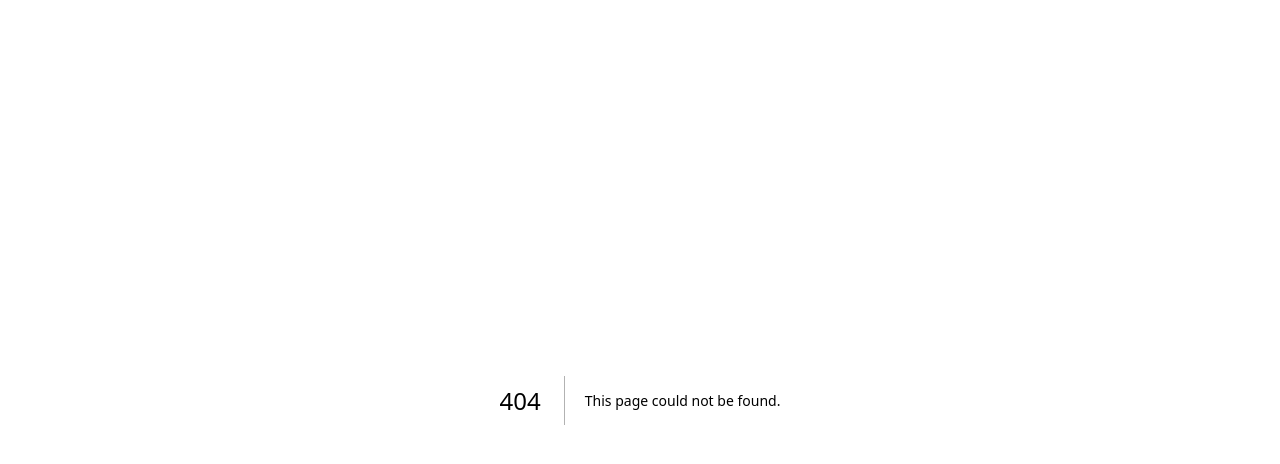
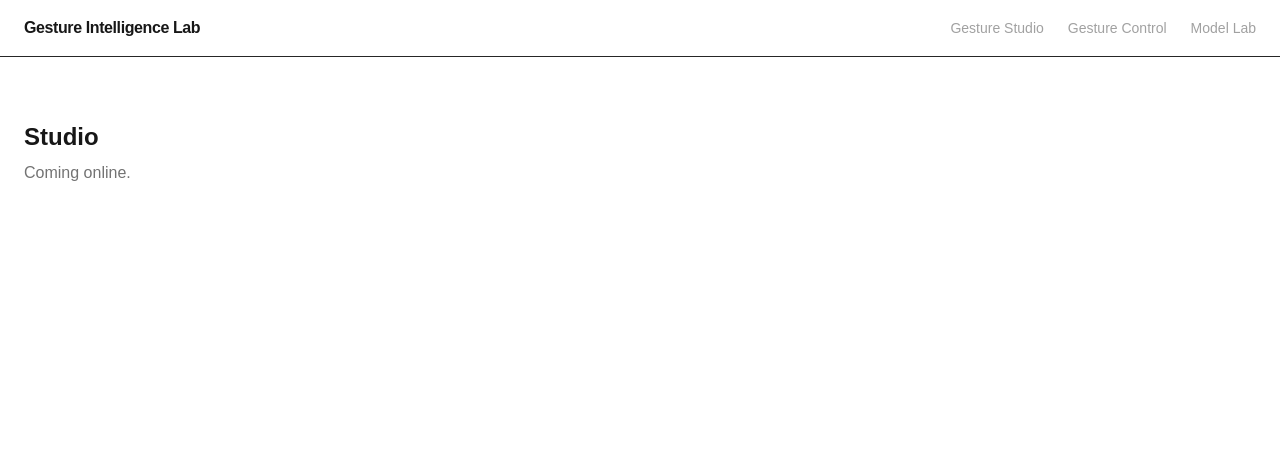
Before and after one commit to arsalan807567/gesture-intelligence-lab, a Next.js app in the folder frontend/: page /studio in a window 1280 px wide. Before the commit this address had no page. Shown: the top 464 px of the page. Built offline with nearby package versions, Linux system fonts and the light colour scheme.

Commit message:
feat: add base layout, nav, and route stubs for studio/control/lab

```diff
--- /dev/null
+++ b/frontend/app/control/page.tsx
@@ -0,0 +1,8 @@
+export default function ControlPage() {
+  return (
+    <div className="px-6 py-16">
+      <h1 className="text-2xl font-semibold capitalize">control</h1>
+      <p className="text-neutral-500 mt-2">Coming online.</p>
+    </div>
+  );
+}
--- /dev/null
+++ b/frontend/app/lab/page.tsx
@@ -0,0 +1,8 @@
+export default function LabPage() {
+  return (
+    <div className="px-6 py-16">
+      <h1 className="text-2xl font-semibold capitalize">lab</h1>
+      <p className="text-neutral-500 mt-2">Coming online.</p>
+    </div>
+  );
+}
--- a/frontend/app/layout.tsx
+++ b/frontend/app/layout.tsx
@@ -1,29 +1,37 @@
 import type { Metadata } from "next";
-import { Geist, Geist_Mono } from "next/font/google";
 import "./globals.css";
 
-const geistSans = Geist({
-  variable: "--font-geist-sans",
-  subsets: ["latin"],
-});
-
-const geistMono = Geist_Mono({
-  variable: "--font-geist-mono",
-  subsets: ["latin"],
-});
-
 export const metadata: Metadata = {
-  title: "Create Next App",
-  description: "Generated by create next app",
+  title: "Gesture Intelligence Lab",
+  description: "Real-time computer vision and custom ML gesture recognition",
 };
 
-export default function RootLayout({ children }: LayoutProps<"/">) {
+export default function RootLayout({
+  children,
+}: {
+  children: React.ReactNode;
+}) {
   return (
-    <html
-      lang="en"
-      className={`${geistSans.variable} ${geistMono.variable} h-full antialiased`}
-    >
-      <body className="min-h-full flex flex-col">{children}</body>
+    <html lang="en">
+      <body className="bg-neutral-950 text-neutral-100 antialiased">
+        <nav className="border-b border-neutral-800 px-6 py-4 flex items-center justify-between">
+          <span className="font-semibold tracking-tight">
+            Gesture Intelligence Lab
+          </span>
+          <div className="flex gap-6 text-sm text-neutral-400">
+            <a href="/studio" className="hover:text-neutral-100 transition">
+              Gesture Studio
+            </a>
+            <a href="/control" className="hover:text-neutral-100 transition">
+              Gesture Control
+            </a>
+            <a href="/lab" className="hover:text-neutral-100 transition">
+              Model Lab
+            </a>
+          </div>
+        </nav>
+        <main>{children}</main>
+      </body>
     </html>
   );
 }
--- a/frontend/app/page.tsx
+++ b/frontend/app/page.tsx
@@ -1,69 +1,13 @@
-import Image from "next/image";
-
 export default function Home() {
   return (
-    <div className="flex flex-col flex-1 items-center justify-center bg-zinc-50 font-sans dark:bg-black">
-      <main className="flex flex-1 w-full max-w-3xl flex-col items-center justify-between py-32 px-16 bg-white dark:bg-black sm:items-start">
-        <Image
-          className="dark:invert h-5 w-[100px]"
-          src="/next.svg"
-          alt="Next.js logo"
-          width={100}
-          height={20}
-          priority
-        />
-        <div className="flex flex-col items-center gap-6 text-center sm:items-start sm:text-left">
-          <h1 className="max-w-xs text-3xl font-semibold leading-10 tracking-tight text-black dark:text-zinc-50">
-            To get started, edit the{" "}
-            <code className="rounded bg-black/[.06] px-1.5 py-0.5 font-mono text-[0.9em] dark:bg-white/[.08]">
-              page.tsx
-            </code>{" "}
-            file.
-          </h1>
-          <p className="max-w-md text-lg leading-8 text-zinc-600 dark:text-zinc-400">
-            Looking for a starting point or more instructions? Head over to{" "}
-            <a
-              href="https://vercel.com/templates?framework=next.js&utm_source=create-next-app&utm_medium=appdir-template-tw&utm_campaign=create-next-app"
-              className="font-medium text-zinc-950 dark:text-zinc-50"
-            >
-              Templates
-            </a>{" "}
-            or the{" "}
-            <a
-              href="https://nextjs.org/learn?utm_source=create-next-app&utm_medium=appdir-template-tw&utm_campaign=create-next-app"
-              className="font-medium text-zinc-950 dark:text-zinc-50"
-            >
-              Learning
-            </a>{" "}
-            center.
-          </p>
-        </div>
-        <div className="flex flex-col gap-4 text-base font-medium sm:flex-row">
-          <a
-            className="flex h-12 w-full items-center justify-center gap-2 rounded-full bg-foreground px-5 text-background transition-colors hover:bg-[#383838] dark:hover:bg-[#ccc] md:w-[158px]"
-            href="https://vercel.com/new?utm_source=create-next-app&utm_medium=appdir-template-tw&utm_campaign=create-next-app"
-            target="_blank"
-            rel="noopener noreferrer"
-          >
-            <Image
-              className="dark:invert h-[14px] w-4"
-              src="/vercel.svg"
-              alt="Vercel logomark"
-              width={16}
-              height={14}
-            />
-            Deploy Now
-          </a>
-          <a
-            className="flex h-12 w-full items-center justify-center rounded-full border border-solid border-black/[.08] px-5 transition-colors hover:border-transparent hover:bg-black/[.04] dark:border-white/[.145] dark:hover:bg-[#1a1a1a] md:w-[158px]"
-            href="https://nextjs.org/docs?utm_source=create-next-app&utm_medium=appdir-template-tw&utm_campaign=create-next-app"
-            target="_blank"
-            rel="noopener noreferrer"
-          >
-            Documentation
-          </a>
-        </div>
-      </main>
+    <div className="px-6 py-16 max-w-2xl">
+      <h1 className="text-3xl font-semibold tracking-tight">
+        Gesture Intelligence Lab
+      </h1>
+      <p className="mt-3 text-neutral-400">
+        Real-time computer vision and custom machine-learning gesture
+        recognition.
+      </p>
     </div>
   );
 }
--- /dev/null
+++ b/frontend/app/studio/page.tsx
@@ -0,0 +1,8 @@
+export default function StudioPage() {
+  return (
+    <div className="px-6 py-16">
+      <h1 className="text-2xl font-semibold capitalize">studio</h1>
+      <p className="text-neutral-500 mt-2">Coming online.</p>
+    </div>
+  );
+}
```
